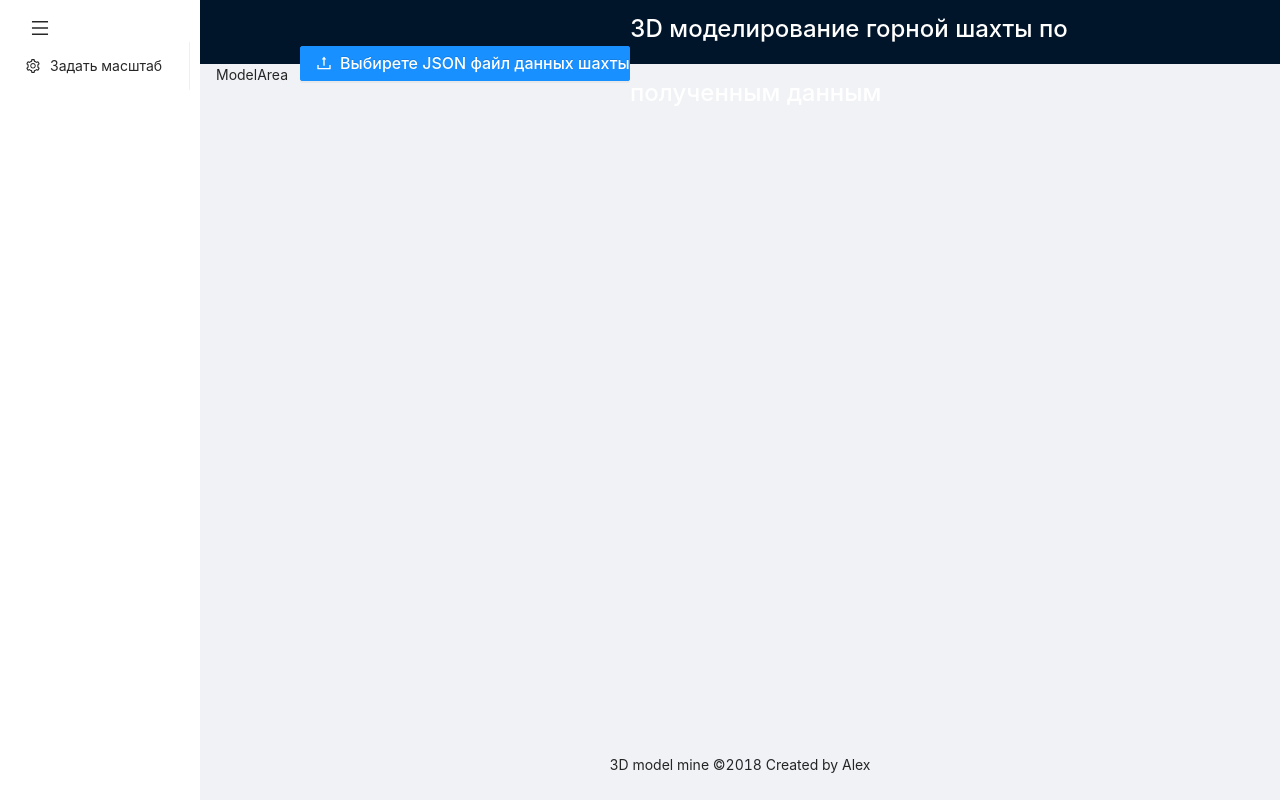
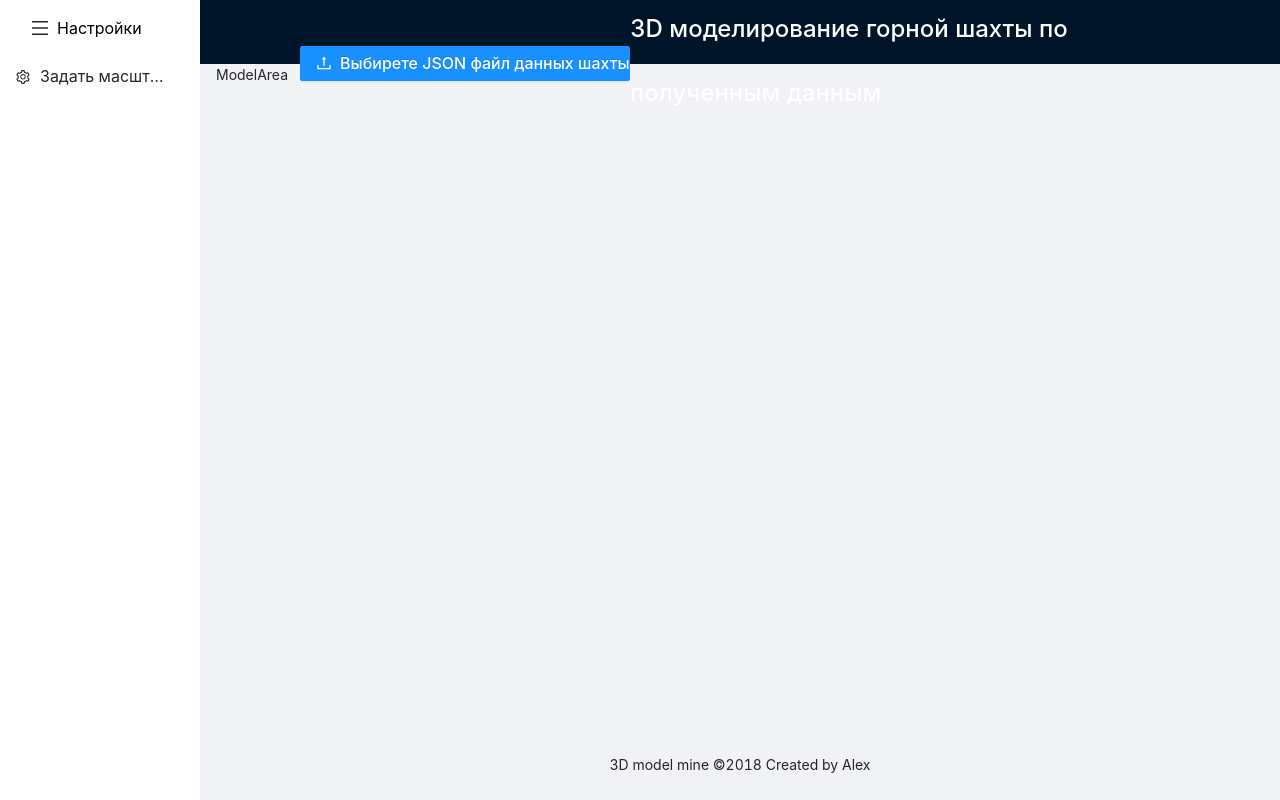
Before and after one commit to Madnessianin/3D_Modeling_On_BabylonJS, a React app: page /modelarea in a window 1280 px wide. Built offline with nearby package versions, Linux system fonts and the light colour scheme.

Commit message:
some refactoring

```diff
--- a/src/Component/Sidebar/SideBarStyle.ts
+++ b/src/Component/Sidebar/SideBarStyle.ts
@@ -1,5 +1,14 @@
 export const styleBtn: Object = {
     fontSize: '18px',
     marginLeft: '5px',
-    background: '#fff'
-  };
+    background: 'transparent'
+};
+
+export const styleMenu: Object = {
+    position: 'relative',
+    left: '-10px',
+    marginTop: '10px',
+    fontSize: '16px',
+    background: 'transparent',
+    border: 'none'
+}
--- a/src/Component/Sidebar/Sidebar.scss
+++ b/src/Component/Sidebar/Sidebar.scss
@@ -0,0 +1,13 @@
+.visible_btn_name {
+    position: relative;
+    top: -1px;
+    opacity: 0;
+    font-size: 16px;
+    font-weight: 400;
+    color: #000;
+    transition: opacity .2s linear;
+
+    &--visible {
+        opacity: 1;
+    }
+}
--- a/src/Component/Sidebar/Sidebar.tsx
+++ b/src/Component/Sidebar/Sidebar.tsx
@@ -2,10 +2,9 @@ import React, { useState } from "react";
 import { Menu, Layout, Button } from "antd";
 import { SettingOutlined, MenuOutlined } from '@ant-design/icons';
 import './Sidebar.scss'
-import { styleBtn } from "./SideBarStyle";
+import { styleBtn, styleMenu } from "./SideBarStyle";
 
 const { Sider } = Layout;
-const { SubMenu } = Menu;
 
 const Sidebar = () => {
   const [collapseMode, setCollapseMode] = useState(false);
@@ -18,8 +17,9 @@ const Sidebar = () => {
     <Sider trigger={null} collapsible collapsed={collapseMode} style={{background: '#fff', height: '100vh', padding: '10px'}}>
       <Button type="text" onClick={onClickCollapseeMode} style={styleBtn}>
         <MenuOutlined />
+        <span className={`visible_btn_name ${!collapseMode ? 'visible_btn_name--visible' : ''}`}>Настройки</span>
       </Button>
-      <Menu>
+      <Menu style={styleMenu}>
         <Menu.Item key="1" icon={<SettingOutlined />}>
           Задать масштаб
         </Menu.Item>
```
